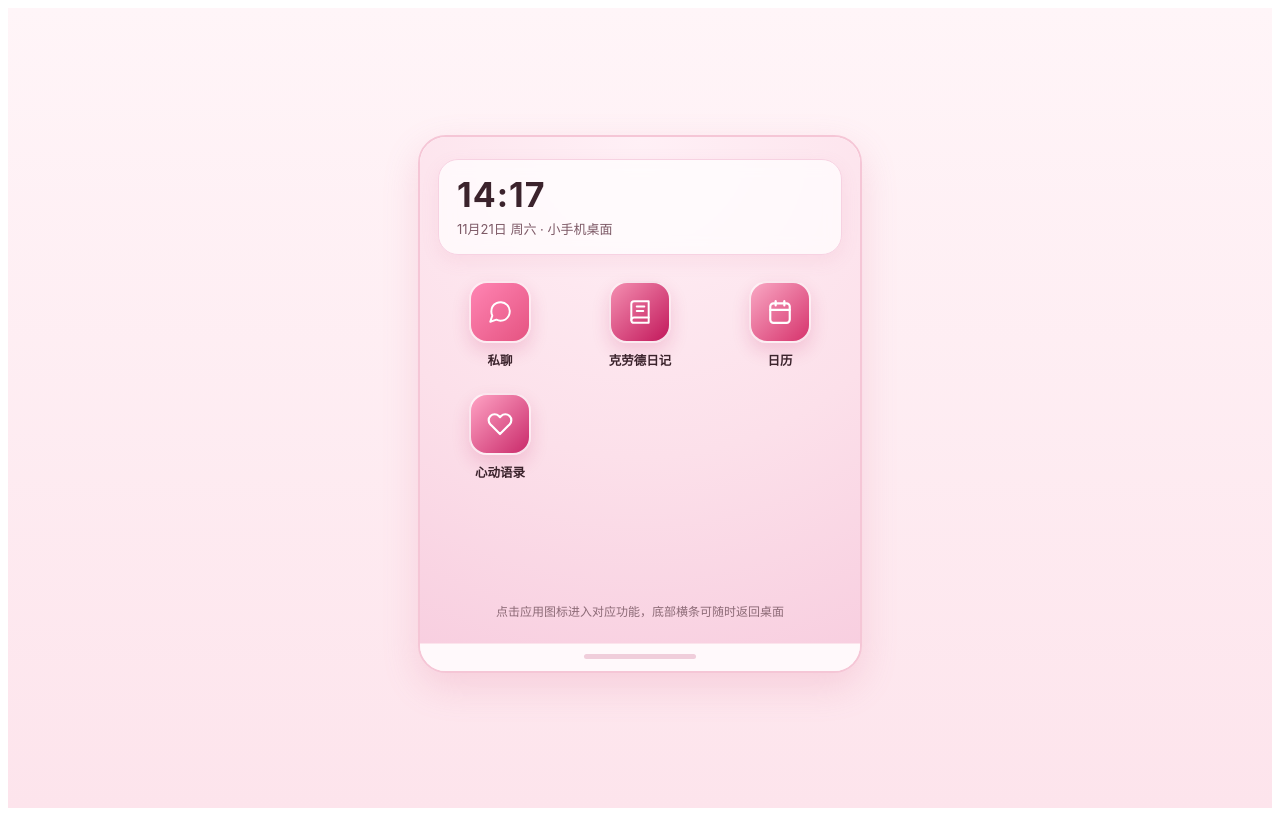
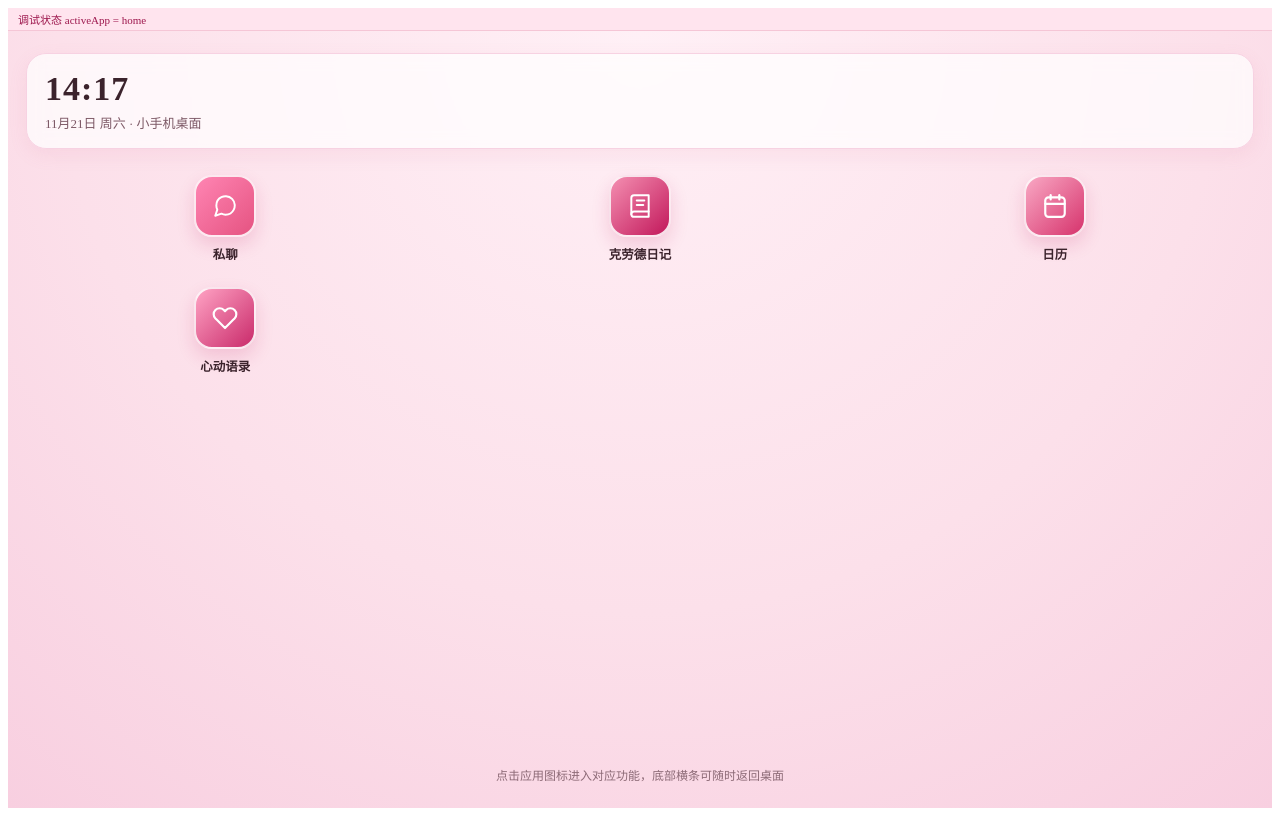
Before and after one commit to an0507/my-claude-frontend, a React (Vite) app: page / in a window 1280 px wide. Built offline with nearby package versions, Linux system fonts and the light colour scheme.

Commit message:
Update App.jsx

```diff
--- a/src/App.jsx
+++ b/src/App.jsx
@@ -1,144 +1,61 @@
-import React, { useState } from 'react';
+import { useEffect, useState } from 'react';
+import CalendarApp from './components/CalendarApp';
 import ChatApp from './components/ChatApp';
 import DiaryApp from './components/DiaryApp';
+import LoveQuotesApp from './components/LoveQuotesApp';
 import PhoneHome from './components/PhoneHome';
-import CalendarApp from './components/CalendarApp';
-import LoveQuotesApp from './components/LoveQuotesApp';
-
-class ViewErrorBoundary extends React.Component {
-  constructor(props) {
-    super(props);
-    this.state = { error: null };
-  }
-
-  static getDerivedStateFromError(error) {
-    return { error };
-  }
-
-  componentDidCatch(error, info) {
-    console.error('[ViewErrorBoundary]', error, info);
-  }
-
-  render() {
-    if (this.state.error) {
-      return (
-        <div
-          style={{
-            padding: 20,
-            margin: 16,
-            borderRadius: 16,
-            background: '#fff0f5',
-            border: '1px solid #f3c2d2',
-            color: '#6b1d3a',
-            fontSize: 13,
-            lineHeight: 1.6,
-          }}
-        >
-          <div style={{ fontWeight: 700, marginBottom: 6 }}>
-            页面渲染出错了（已拦截白屏）
-          </div>
-          <div style={{ wordBreak: 'break-word', marginBottom: 12 }}>
-            {this.state.error?.message || String(this.state.error)}
-          </div>
-          <button
-            type="button"
-            onClick={() => {
-              this.setState({ error: null });
-              this.props.onReset?.();
-            }}
-            style={{
-              padding: '6px 14px',
-              borderRadius: 999,
-              border: '1px solid #e57399',
-              background: '#ffffff',
-              color: '#be185d',
-              fontWeight: 600,
-              cursor: 'pointer',
-            }}
-          >
-            返回桌面重试
-          </button>
-        </div>
-      );
-    }
-
-    return this.props.children;
-  }
-}
 
 export default function App() {
   const [activeApp, setActiveApp] = useState('home');
+
+  useEffect(() => {
+    console.log('[quotes-debug] App activeApp 变为:', activeApp);
+  }, [activeApp]);
+
+  const handleSelectApp = (nextApp) => {
+    console.log('[quotes-debug] handleSelectApp 收到:', nextApp);
+    setActiveApp(nextApp);
+  };
+
+  const handleBackHome = () => {
+    console.log('[quotes-debug] 返回桌面');
+    setActiveApp('home');
+  };
+
+  let content = null;
+  if (activeApp === 'home') {
+    content = <PhoneHome activeApp={activeApp} onSelectApp={handleSelectApp} />;
+  } else if (activeApp === 'diary') {
+    content = <DiaryApp onBackHome={handleBackHome} />;
+  } else if (activeApp === 'calendar') {
+    content = <CalendarApp onBackHome={handleBackHome} />;
+  } else if (activeApp === 'quotes') {
+    content = <LoveQuotesApp onBackHome={handleBackHome} />;
+  } else {
+    content = <ChatApp onBackHome={handleBackHome} />;
+  }
 
   return (
     <div
       style={{
         minHeight: '100dvh',
-        background: 'linear-gradient(180deg, #fff5f8 0%, #fde4ec 100%)',
-        fontFamily:
-          '-apple-system, BlinkMacSystemFont, "Segoe UI", Roboto, "PingFang SC", "Hiragino Sans GB", "Microsoft YaHei", sans-serif',
-        color: '#2d1e24',
         display: 'flex',
-        justifyContent: 'center',
-        alignItems: 'center',
-        padding: '20px 12px 28px',
-        boxSizing: 'border-box',
+        flexDirection: 'column',
+        background: '#fff7fa',
       }}
     >
       <div
         style={{
-          width: '100%',
-          maxWidth: 440,
-          background: '#fff9fb',
-          borderRadius: 28,
-          boxShadow: '0 14px 36px rgba(219, 112, 147, 0.2)',
-          border: '2px solid #f5c6d6',
-          display: 'flex',
-          flexDirection: 'column',
-          overflow: 'hidden',
+          fontSize: 11,
+          padding: '3px 10px',
+          background: '#ffe4ee',
+          color: '#9d174d',
+          borderBottom: '1px solid #f5c6d6',
         }}
       >
-        <ViewErrorBoundary
-          key={activeApp}
-          onReset={() => setActiveApp('home')}
-        >
-          {activeApp === 'home' ? (
-            <PhoneHome onOpenApp={(appId) => setActiveApp(appId)} />
-          ) : activeApp === 'diary' ? (
-            <DiaryApp onBackHome={() => setActiveApp('home')} />
-          ) : activeApp === 'calendar' ? (
-            <CalendarApp onBackHome={() => setActiveApp('home')} />
-          ) : activeApp === 'quotes' ? (
-            <LoveQuotesApp onBackHome={() => setActiveApp('home')} />
-          ) : (
-            <ChatApp onBackHome={() => setActiveApp('home')} />
-          )}
-        </ViewErrorBoundary>
-
-        {/* 底部 Home 导航条 */}
-        <div
-          style={{
-            padding: '10px 16px 12px',
-            background: '#fff9fb',
-            borderTop: '1px solid #fce4ec',
-            display: 'flex',
-            justifyContent: 'center',
-          }}
-        >
-          <button
-            type="button"
-            onClick={() => setActiveApp('home')}
-            title="回到手机主页"
-            style={{
-              width: 112,
-              height: 5,
-              borderRadius: 999,
-              border: 'none',
-              background: activeApp === 'home' ? '#f0cedb' : '#e57399',
-              cursor: 'pointer',
-            }}
-          />
-        </div>
+        调试状态 activeApp = {String(activeApp)}
       </div>
+      {content}
     </div>
   );
 }
```
